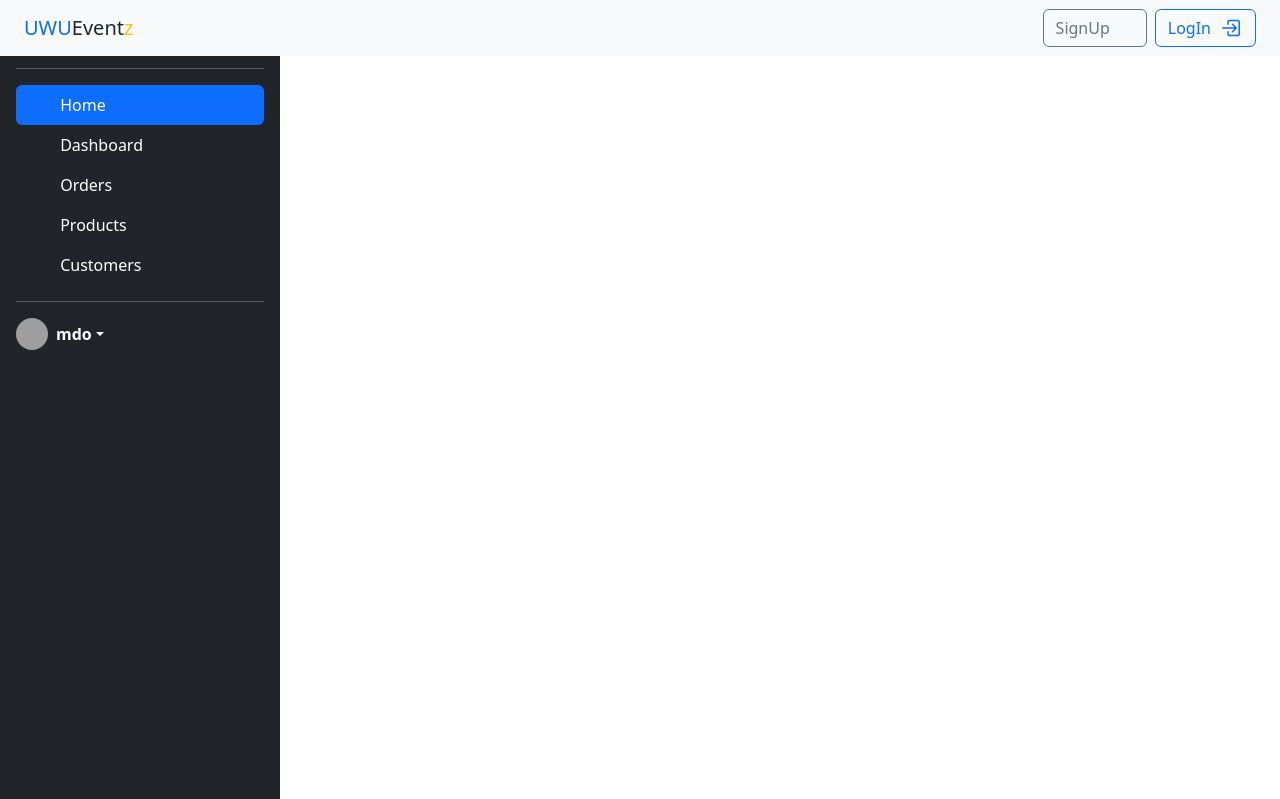
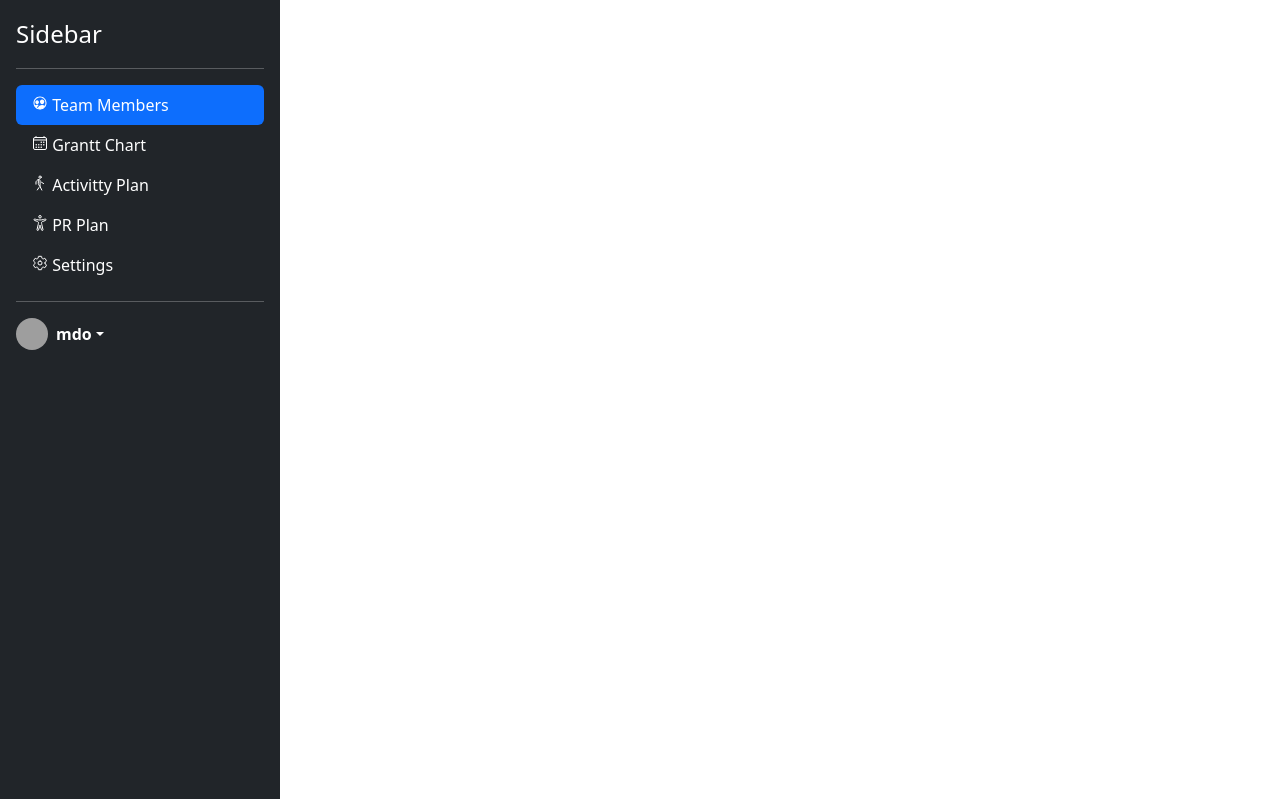
Before and after one commit to WDK-Techno/University-Event-Management-System, a PHP site: page /projectdashboard.html in a window 1280 px wide. Shown: the top 799 px of the page. Run offline with PHP 8.4, Linux system fonts and the light colour scheme; grey boxes are pictures that could not be loaded.

Commit message:
side bar

```diff
--- a/assests/css/projectdashboard.css
+++ b/assests/css/projectdashboard.css
@@ -8,7 +8,7 @@ html {
   }
 
 main {
-    height: 100vh;
+    /* height: 100vh; */
     height: -webkit-fill-available;
     max-height: 100vh;
     overflow-x: auto;
--- a/projectdashboard.html
+++ b/projectdashboard.html
@@ -18,19 +18,20 @@
 </head>
 
 <body>
-    <nav class="navbar navbar-expand-lg navbar-light bg-light fixed-top">
+    <!-- ===== side bar ===== -->
+    <nav class="navbar navbar-expand-lg navbar-light bg-light fixed-top d-none">
         <div class="container-fluid px-4">
             <a class="navbar-brand text-primary" href="index.html">UWU<span class="text-dark">Event</span><span
                     class="text-warning">z</span></a>
             <!-- <button class="navbar-toggler" type="button" data-bs-toggle="collapse" data-bs-target="#navbarSupportedContent" aria-controls="navbarSupportedContent" aria-expanded="false" aria-label="Toggle navigation">
-            <span class="navbar-toggler-icon"></span>
-          </button> -->
+                <span class="navbar-toggler-icon"></span>
+              </button> -->
             <!-- <div class="collapse navbar-collapse" id="navbarSupportedContent"> -->
             <div class="" id="navbarSupportedContent">
                 <ul class="navbar-nav me-auto mb-2 mb-lg-0">
                     <!-- <li class="nav-item">
-                <a class="nav-link active" aria-current="page" href="#">Home</a>
-              </li> -->
+                    <a class="nav-link active" aria-current="page" href="#">Home</a>
+                  </li> -->
                 </ul>
                 <form class="d-flex">
                     <button class="btn btn-outline-secondary d-flex align-items-center" type="submit"><Span
@@ -49,51 +50,39 @@
         <!-- ======== Side Bar ======= -->
         <div class="d-flex flex-column flex-shrink-0 p-3 text-bg-dark" style="width: 280px; height: 100vh">
             <a href="/" class="d-flex align-items-center mb-3 mb-md-0 me-md-auto text-white text-decoration-none">
-                <svg class="bi pe-none me-2" width="40" height="32">
-                    <use xlink:href="#bootstrap"></use>
-                </svg>
+
                 <span class="fs-4">Sidebar</span>
             </a>
             <hr>
             <ul class="nav nav-pills flex-column mb-auto">
                 <li class="nav-item">
                     <a href="#" class="nav-link active" aria-current="page">
-                        <svg class="bi pe-none me-2" width="16" height="16">
-                            <use xlink:href="#home"></use>
-                        </svg>
-                        Home
+                        <ion-icon name="people-circle-outline"></ion-icon>
+                        Team Members
                     </a>
                 </li>
                 <li>
                     <a href="#" class="nav-link text-white">
-                        <svg class="bi pe-none me-2" width="16" height="16">
-                            <use xlink:href="#speedometer2"></use>
-                        </svg>
-                        Dashboard
+                        <ion-icon name="calendar-outline"></ion-icon>
+                        Grantt Chart
                     </a>
                 </li>
                 <li>
                     <a href="#" class="nav-link text-white">
-                        <svg class="bi pe-none me-2" width="16" height="16">
-                            <use xlink:href="#table"></use>
-                        </svg>
-                        Orders
+                        <ion-icon name="walk-outline"></ion-icon>
+                        Activitty Plan
                     </a>
                 </li>
                 <li>
                     <a href="#" class="nav-link text-white">
-                        <svg class="bi pe-none me-2" width="16" height="16">
-                            <use xlink:href="#grid"></use>
-                        </svg>
-                        Products
+                        <ion-icon name="accessibility-outline"></ion-icon>
+                        PR Plan
                     </a>
                 </li>
                 <li>
                     <a href="#" class="nav-link text-white">
-                        <svg class="bi pe-none me-2" width="16" height="16">
-                            <use xlink:href="#people-circle"></use>
-                        </svg>
-                        Customers
+                        <ion-icon name="settings-outline"></ion-icon>
+                        Settings
                     </a>
                 </li>
             </ul>
```
